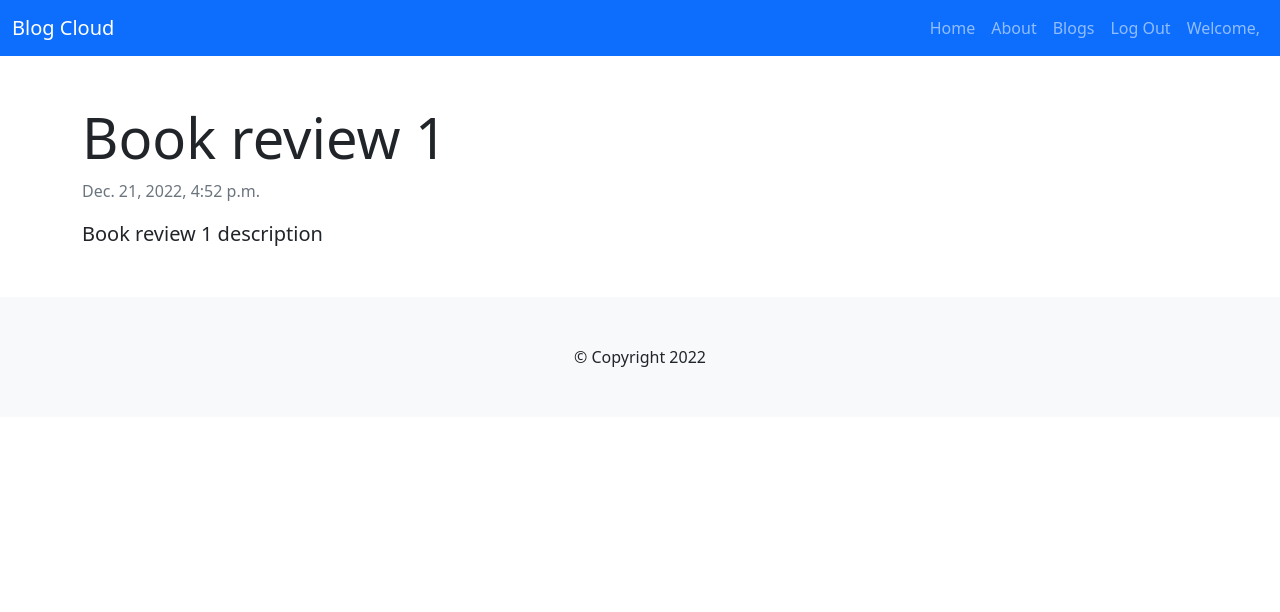
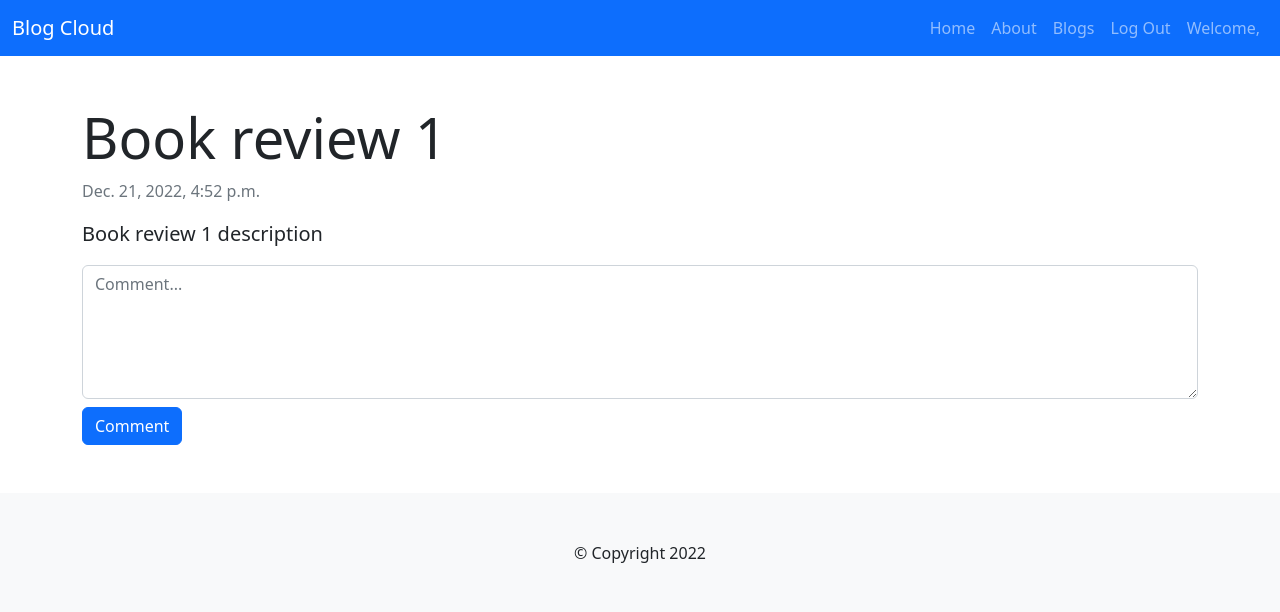
Before and after one commit to Suryakantadalei/value_added_course, a Django app: page /blog/2/ in a window 1280 px wide. Shown: the top 612 px of the page. Run offline with Django 4.2, Linux system fonts and the light colour scheme; a user stored in the database is signed in; data comes from the database, SQL or seed files in the repository; both versions use the stored data as it was after the commit; some libraries are stand-ins or nearby versions.

Commit message:
Final day

```diff
--- a/BlogCloud/blog/admin.py
+++ b/BlogCloud/blog/admin.py
@@ -1,6 +1,6 @@
 from django.contrib import admin
 
-from .models import Category, Blog
+from .models import Category, Blog, Comment
 
 class BlogAdmin(admin.ModelAdmin):
     list_display = ('title', 'published_at', 'publish')
@@ -10,3 +10,4 @@ class BlogAdmin(admin.ModelAdmin):
 
 admin.site.register(Category)
 admin.site.register(Blog, BlogAdmin)
+admin.site.register(Comment)
--- a/BlogCloud/blog/models.py
+++ b/BlogCloud/blog/models.py
@@ -1,5 +1,6 @@
 from django.db import models
 from ckeditor.fields import RichTextField
+from django.contrib.auth.models import User
 
 class Category(models.Model):
     category = models.CharField(max_length=255)
@@ -17,3 +18,12 @@ class Blog(models.Model):
 
     def __str__(self):
         return self.title
+
+class Comment(models.Model):
+    blog = models.ForeignKey(Blog, on_delete=models.CASCADE)
+    user = models.ForeignKey(User, on_delete=models.CASCADE)
+    comment = models.TextField()
+    allow = models.BooleanField(default=True)
+
+    def __str__(self):
+        return self.blog+" "+self.user+" "+self.comment
--- a/BlogCloud/blog/urls.py
+++ b/BlogCloud/blog/urls.py
@@ -3,5 +3,6 @@ from . import views
 
 urlpatterns = [
     path('', views.blogs, name="all_blogs"),
-    path('<int:id>/', views.blog, name="blog_details")
+    path('<int:id>/', views.blog, name="blog_details"),
+    path('comment', views.comment, name='comment')
 ]
--- a/BlogCloud/blog/views.py
+++ b/BlogCloud/blog/views.py
@@ -1,9 +1,10 @@
-from django.shortcuts import render
+from django.shortcuts import render, redirect
 
-from .models import Blog
+from .models import Blog, Comment
 
 def blogs(request):
-    blogs = Blog.objects.order_by('-id').all()
+    # blogs = Blog.objects.order_by('-id').all()
+    blogs = Blog.objects.filter(publish=True).order_by('-id')
     context = {
         'blogs': blogs
     }
@@ -11,7 +12,22 @@ def blogs(request):
 
 def blog(request, id):
     blog = Blog.objects.get(id=id)
+    comments = Comment.objects.filter(blog=id)
     context = {
-        'blog': blog
+        'blog': blog,
+        'comments': comments
     }
     return render(request, 'blog/blog-details.html', context)
+
+def comment(request):
+    if request.method == "POST":
+        comment = request.POST.get("comment")
+        blog_id = request.POST.get("blog_id")
+        path = request.POST.get("path")
+
+        blog = Blog.objects.get(id=blog_id)
+        user = request.user
+
+        c = Comment(blog=blog, user=user, comment=comment)
+        c.save()
+        return redirect(path)
--- a/BlogCloud/templates/blog/blog-details.html
+++ b/BlogCloud/templates/blog/blog-details.html
@@ -7,6 +7,32 @@
     <div class="lead my-3">
         {{blog.description|safe}}
     </div>
+    <div class="text-center">
+        {% if blog.video_link %}
+            <iframe src="{{blog.video_link}}" height="300px" width="500px" frameborder="0" ></iframe>
+        {% endif %}
+    </div>
+
+    {% if user.is_authenticated %}
+        <div class="my-2">
+            <form action="{% url 'comment' %}" method="POST">
+                {% csrf_token %}
+                <input type="hidden" name="path" value="{{request.path}}">
+                <input type="hidden" name="blog_id" value={{blog.id}}>
+                <textarea rows="5" name="comment" placeholder="Comment..." class="form-control" required></textarea>
+                <input type="submit" value="Comment" class="btn btn-primary mt-2">
+            </form>
+        </div>
+    {% endif %}
+    <div class="container">
+        {% for c in comments %}
+            <div class="border-bottom">
+                <p class="text-primary">{{c.user.first_name}} {{c.user.last_name}}</p>
+                <p>{{c.comment}}</p>
+            </div>
+        {% endfor %}
+    </div>
+
 </div>
 
 {% endblock body %}
```
Also changed, not shown: BlogCloud/blog/migrations/0004_comment.py (added), BlogCloud/db.sqlite3, BlogCloud/static/images/image-3.jpg.
